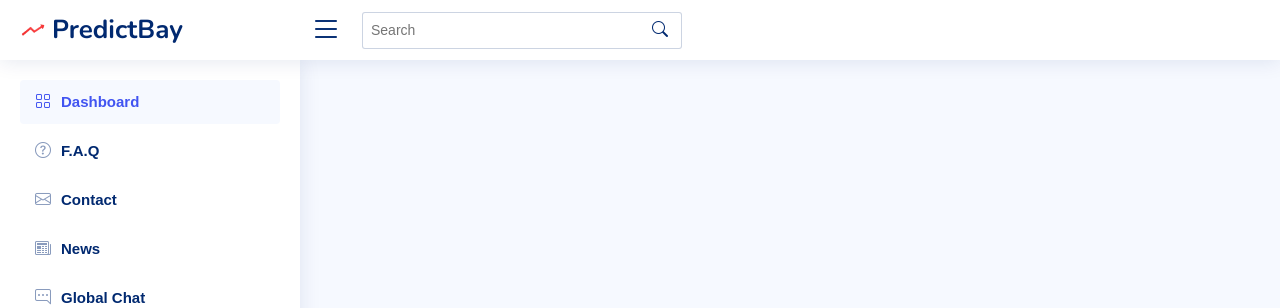
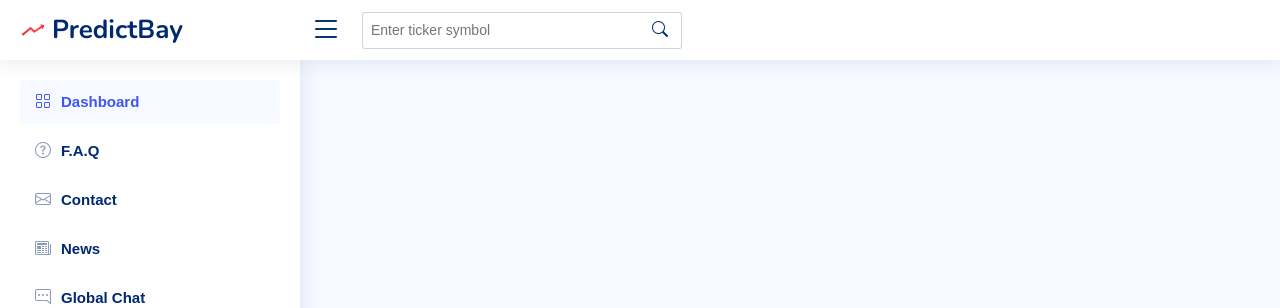
Before and after one commit to The-Predictbay/Predictbay-V2, a Flask app: template templates/errorpage.html in a window 1280 px wide. Shown: the top 308 px of the page. Run offline with Flask 3, Linux system fonts and the light colour scheme; the template is opened without the code that fills it, so the values that code supplies are empty; some libraries are stand-ins or nearby versions; some web fonts are replaced.

Commit message:
error handled and search again included

```diff
--- a/app.py
+++ b/app.py
@@ -263,6 +263,10 @@ def index():
         return render_template('index.html', ticker=ticker, chart_data=chart_data, predicted_price=round(predicted_price, 2), biLSTM_predicted_price=round(biLSTM_predicted_price, 2), uprange = uprange, downrange = downrange, bilstm_graph_html = bilstm_graph_html, ma100=ma100,ma200=ma200, graph_html=graph_html,high_value=high_value,close_value=close_value,open_value=open_value,high_status=increase_status_high,high_percent=percentage_change_high,Close_status=increase_status_Close,Close_percent=percentage_change_Close,Open_status=increase_status_Open,Open_percent=percentage_change_Open)
     except InvalidTickerError as e:
         return render_template('errorpage.html')
+        if request.method == 'POST':
+            ticker = request.form['ticker']
+            index()
+
 
 
 # Function to get today's high value of a stock
--- a/templates/errorpage.html
+++ b/templates/errorpage.html
@@ -44,12 +44,12 @@
   </div><!-- End Logo -->
 
 
-    <div class="search-bar">
-      <form class="search-form d-flex align-items-center" method="POST" action="#">
-        <input type="text" name="query" placeholder="Search" title="Enter search keyword">
+  <div class="search-bar">
+    <form class="search-form d-flex align-items-center" method="POST" action="/">
+        <input type="text" id="ticker" name="ticker" value="{{ ticker }}" placeholder="Enter ticker symbol">
         <button type="submit" title="Search"><i class="bi bi-search"></i></button>
-      </form>
-    </div><!-- End Search Bar -->
+    </form>
+  </div>
 
 
 
```
